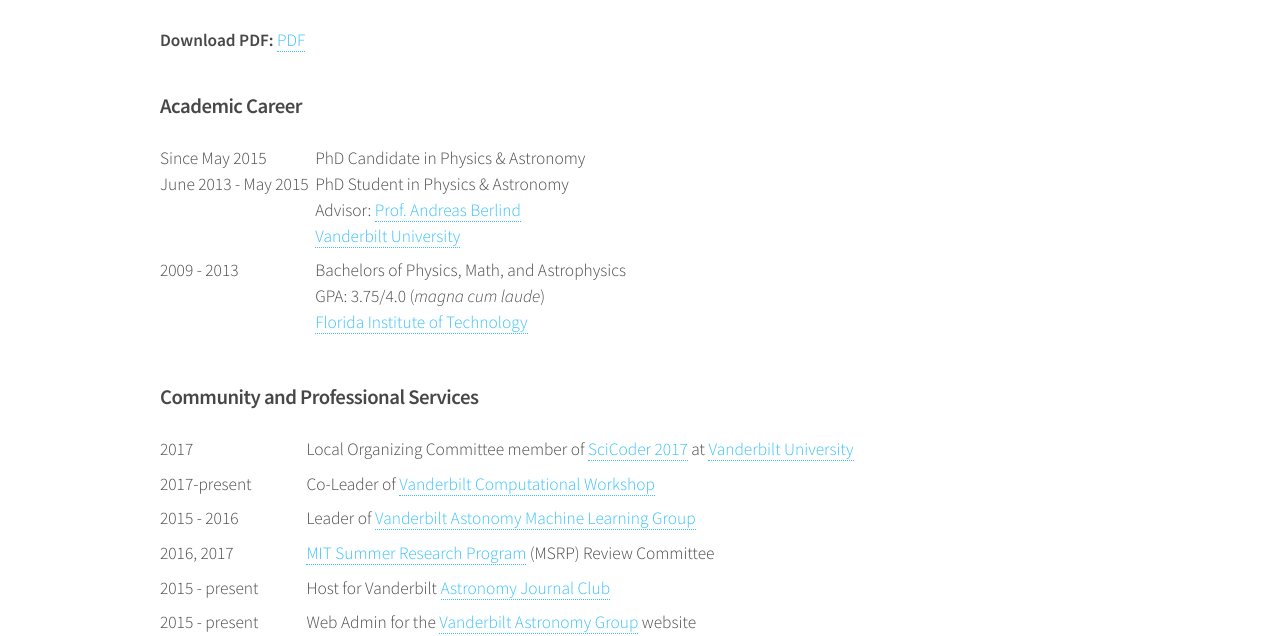
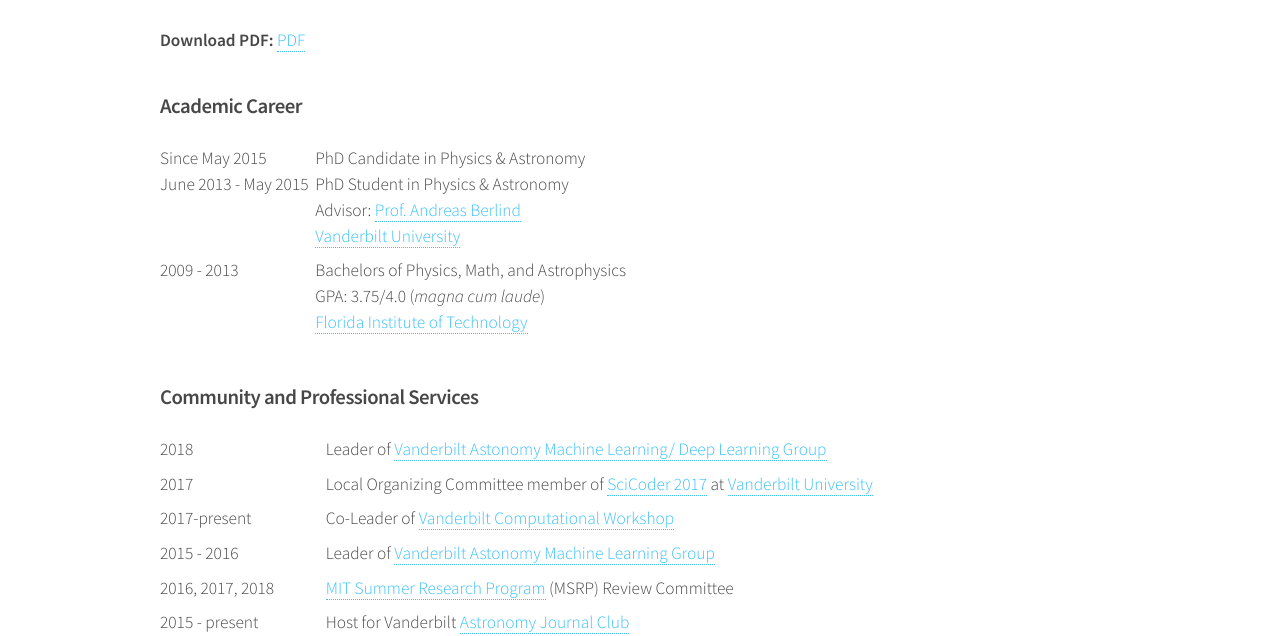
Before and after one commit to vcalderon2009/vcalderon2009.github.io, a plain HTML site: page vc_curriculum.html in a window 1280 px wide. Shown: the part 319-955 px from the top of the page. Drawn offline with Linux system fonts and the light colour scheme.

Commit message:
Modified CV and list of resources

```diff
--- a/vc_curriculum.html
+++ b/vc_curriculum.html
@@ -101,6 +101,10 @@
 									<h3>Community and Professional Services</h3>
 									<table class="test"  style="width:100%;">
                                         <tr style="height: 2em;">
+                                            <td>2018</td>
+                                            <td>Leader of <a href="https://vandyastroml.github.io/2018_Spring_Vandy_Computational_Workshop.html" target="_blank">Vanderbilt Astonomy Machine Learning/ Deep Learning Group</a></td>
+                                        </tr>
+                                        <tr style="height: 2em;">
                                             <td>2017</td>
                                             <td> Local Organizing Committee member of <a href="http://scicoder.org/" target="_blank">SciCoder 2017</a> at <a href="http://www.vanderbilt.edu/" target="_blank">Vanderbilt University</a></td>
                                         </tr>
@@ -113,7 +117,7 @@
                                             <td>Leader of <a href="http://vandyastroml.github.io/2016_Spring_Vandy_AstroML.html" target="_blank">Vanderbilt Astonomy Machine Learning Group</a></td>
                                         </tr>
                                         <tr style="height: 2em;">
-                                            <td>2016, 2017</td>
+                                            <td>2016, 2017, 2018</td>
                                             <td><a href="http://odge.mit.edu/undergraduate/msrp/" target="_blank">MIT Summer Research Program</a> (MSRP) Review Committee</td>
                                         </tr>
                                         <tr style="height: 2em;">
```
Also changed, not shown: vc_resources.html (+3 -0 lines).
